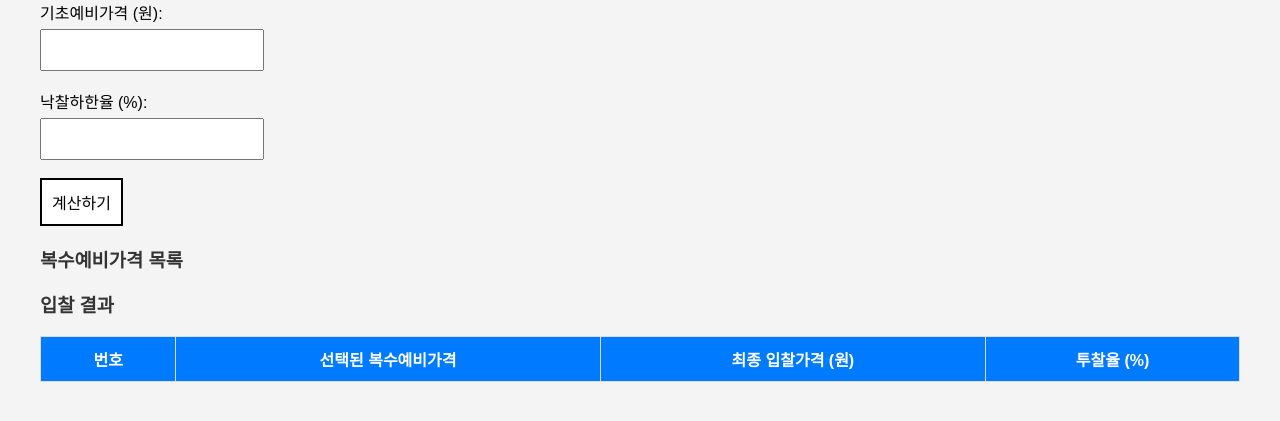
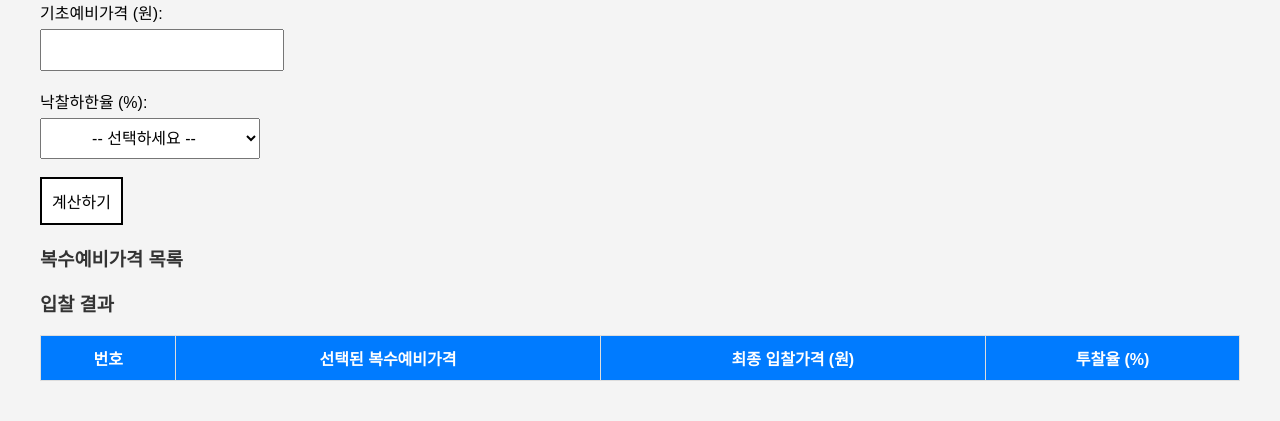
Before and after one commit to smith3913167/biding, a plain HTML site: page index.html in a window 1280 px wide. Shown: the part 115-536 px from the top of the page. Drawn offline with Linux system fonts and the light colour scheme.

Commit message:
version 2

```diff
--- a/index.html
+++ b/index.html
@@ -33,12 +33,12 @@
             font-weight: bold;
             background-color: #ffeb3b;
         }
-        input, button {
+        input, select, button {
             padding: 10px;
             font-size: 16px;
             margin-top: 5px;
             display: block;
-            width: 200px;
+            width: 220px;
             text-align: center;
         }
         .button-container {
@@ -77,8 +77,10 @@
                 optimalBidRate = 0.84;
             } else if (minBidRate === 0.87995) {
                 optimalBidRate = 0.86;
+            } else if (minBidRate === 0.88) {
+                optimalBidRate = 0.865;
             } else {
-                optimalBidRate = 0.85;
+                optimalBidRate = minBidRate; // fallback
             }
 
             let prelimPrices = [];
@@ -134,7 +136,12 @@
     <label>기초예비가격 (원): </label>
     <input type="text" id="basePrice" value="" oninput="updateBasePriceFormat()"><br>
     <label>낙찰하한율 (%): </label>
-    <input type="number" id="minBidRate" value=""><br>
+    <select id="minBidRate">
+        <option value="">-- 선택하세요 --</option>
+        <option value="82.995">82.995%</option>
+        <option value="87.995">87.995%</option>
+        <option value="88.000">88.000%</option>
+    </select><br>
     <div class="button-container" onclick="calculateOptimizedBidPrice()">계산하기</div>
 
     <h3>복수예비가격 목록</h3>
```
